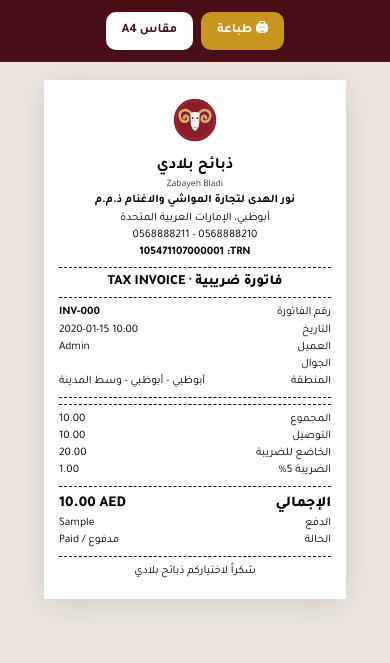
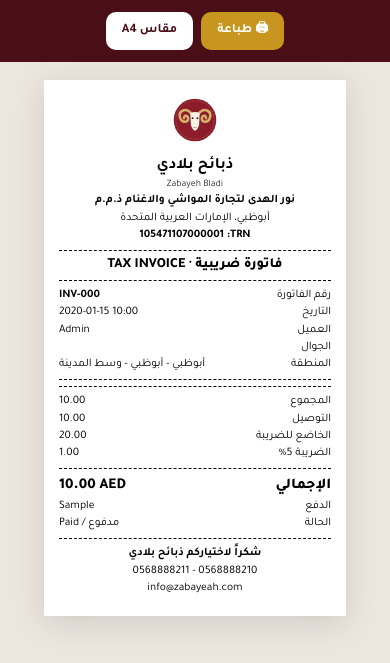
Before and after one commit to molhamhosini/zabayeh-bladi, a Laravel app: page /orders/1/invoice?size=80mm in a window 390 px wide. Shown: the top 663 px of the page. Run offline with Laravel 12, Linux system fonts and the light colour scheme; a user stored in the database is signed in; data comes from the database, SQL or seed files in the repository; tables that the repository leaves empty hold one stand-in row (values such as "Sample post").

Commit message:
Invoice: phones and email in the footer, address under the legal name
Co-Authored-By: Claude Opus 5.5 <noreply@anthropic.com>
Claude-Session: https://claude.ai/code/session_019R1g5so6QvGNjcNh5wSShn

```diff
--- a/backend/resources/views/invoices/show.blade.php
+++ b/backend/resources/views/invoices/show.blade.php
@@ -73,6 +73,7 @@
   .badge.unpaid { background:#FCEBD9; color:#9A5A12; }
   footer { position:absolute; left:14mm; right:14mm; bottom:10mm; display:flex; justify-content:space-between; align-items:flex-end; border-top:2px solid var(--gold); padding-top:8px; font-size:11.5px; color:var(--muted); }
   footer .thanks { color:var(--maroon); font-weight:800; font-size:14px; }
+  footer .contact { display:flex; flex-wrap:wrap; gap:4px 16px; color:var(--ink); margin:4px 0 2px; }
 
   /* 80mm thermal */
   .receipt { width:80mm; margin:18px auto; background:#fff; padding:5mm 4mm; font-size:11.5px; color:#000; box-shadow:0 6px 30px rgba(0,0,0,.12); }
@@ -121,12 +122,7 @@
       </div>
       <div class="seller">
         @if ($company['legal_name_ar'])<div><b>{{ $company['legal_name_ar'] }}</b>@if ($company['legal_name_en']) <span class="en">· {{ $company['legal_name_en'] }}</span>@endif</div>@endif
-        @if ($company['address_ar'])<div>{{ $company['address_ar'] }} @if ($company['address_en'])<span class="en"> — {{ $company['address_en'] }}</span>@endif</div>@endif
-        <div>
-          @if ($company['phone'])<span class="num">{{ $company['phone'] }}</span>@endif
-          @if ($company['email']) · <span class="num">{{ $company['email'] }}</span>@endif
-          @if ($company['website']) · <span class="num">{{ $company['website'] }}</span>@endif
-        </div>
+        @if ($company['address_ar'])<div>{{ $company['address_ar'] }}@if ($company['address_en']) · <span class="en">{{ $company['address_en'] }}</span>@endif</div>@endif
       </div>
     </div>
     <div class="title">
@@ -227,6 +223,10 @@
   <footer>
     <div>
       <div class="thanks">{{ $company['footer_note'] }}</div>
+      <div class="contact">
+        @if ($company['phone'])<span>📞 <span class="num">{{ $company['phone'] }}</span></span>@endif
+        @if ($company['email'])<span>✉ <span class="num">{{ $company['email'] }}</span></span>@endif
+      </div>
       <div>جميع الأسعار بالدرهم الإماراتي · All amounts in AED</div>
     </div>
     <div class="num">INV-{{ $order->number }}</div>
@@ -240,7 +240,6 @@
     <div class="en">{{ $company['name_en'] }}</div>
     @if ($company['legal_name_ar'])<div><b>{{ $company['legal_name_ar'] }}</b></div>@endif
     @if ($company['address_ar'])<div>{{ $company['address_ar'] }}</div>@endif
-    @if ($company['phone'])<div class="num">{{ $company['phone'] }}</div>@endif
     @if ($company['trn'])<div><b>TRN: <span class="num">{{ $company['trn'] }}</span></b></div>@endif
   </div>
   <div class="t">فاتورة ضريبية · TAX INVOICE</div>
@@ -267,7 +266,11 @@
   <div class="row"><span>الدفع</span><span>{{ $methods[$order->payment_method] ?? $order->payment_method }}</span></div>
   <div class="row"><span>الحالة</span><span>{{ $payment[$order->payment_status] ?? $order->payment_status }}</span></div>
   <div class="sep"></div>
-  <div class="c">{{ $company['footer_note'] }}</div>
+  <div class="c">
+    <b>{{ $company['footer_note'] }}</b>
+    @if ($company['phone'])<div class="num">{{ $company['phone'] }}</div>@endif
+    @if ($company['email'])<div class="num">{{ $company['email'] }}</div>@endif
+  </div>
 </div>
 @endif
 
```
